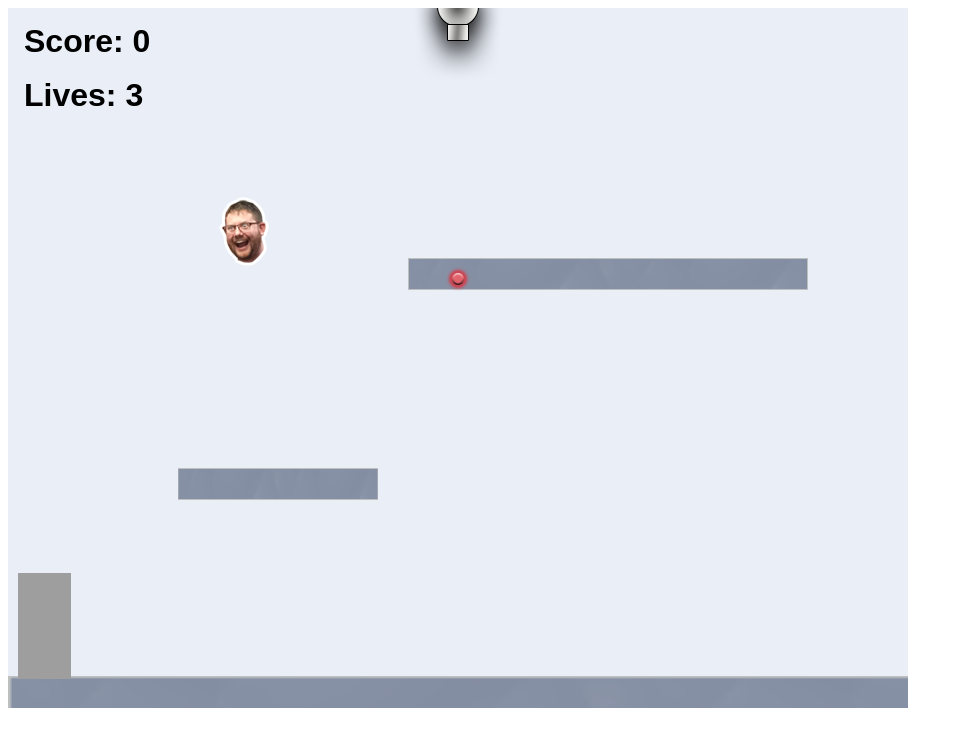
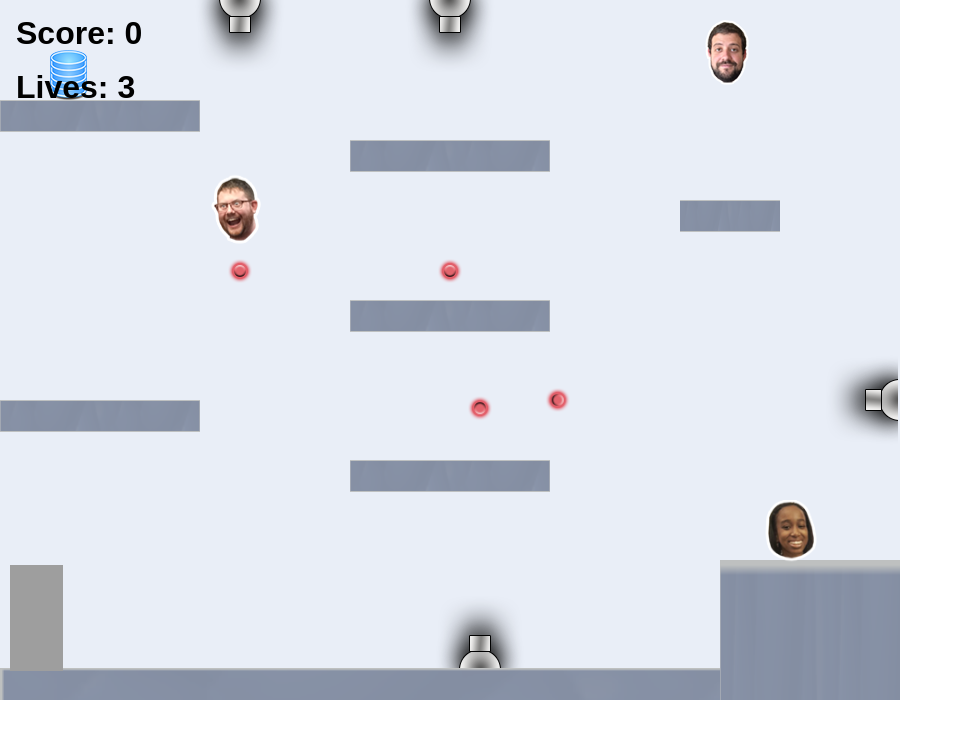
Before and after one commit to IJPolly/IJPolly.github.io, a website: page projects/platformer/index.html in a window 1280 px wide. Shown: the whole page, without its empty margins (0-971 px from the left). Drawn offline with Linux system fonts and the light colour scheme; animation ran at ten frames a second.

Commit message:
Platformer 1.0.0

```diff
--- a/projects/platformer/index.html
+++ b/projects/platformer/index.html
@@ -15,6 +15,14 @@
         <script src="js/init/collectable.js"></script>
         <script src="js/init/cannon.js"></script>
         <script src="js/init/player.js"></script>
+
+        <style>
+            body{
+                margin:0px;
+                padding:0px;
+            }
+        </style>
+
     </head>
     <body>
         <script src="js/index.js"></script>
--- a/projects/platformer/js/init/cannon.js
+++ b/projects/platformer/js/init/cannon.js
@@ -28,6 +28,11 @@
 
         // example:
         createCannon("top", 450);
+        createCannon("top", 240);
+
+        createCannon("bottom", 480);
+
+        createCannon("right", 400, 200);
 
 
         // ALL YOUR CODE GOES ABOVE HERE ///////////////////////////////////////
--- a/projects/platformer/js/init/collectable.js
+++ b/projects/platformer/js/init/collectable.js
@@ -37,7 +37,12 @@
         // ALL YOUR CODE GOES BELOW HERE ///////////////////////////////////////
 
         // example:
-        createCollectable(type.steve, 200, 170, 6, 0.7);
+        createCollectable(type.steve, 200, 170, 1, 1);
+        createCollectable(type.max, 700, 20);
+        createCollectable(type.grace, 760, 500);
+
+        createCollectable(type.db, 50, 50);
+
 
 
 
--- a/projects/platformer/js/init/platform.js
+++ b/projects/platformer/js/init/platform.js
@@ -37,8 +37,22 @@
         createPlatform(0, game.world.height - 32, 3, 2);    // DO NOT DELETE
 
         // example:
-        createPlatform(400, 250);
-        createPlatform(170, 460, 0.5);
+        createPlatform(720, 560, 0.5, 10);
+
+        createPlatform(350, 460, 0.5);
+
+        createPlatform(0, 400, 0.5);
+
+        createPlatform(350, 300, 0.5);
+
+        createPlatform(680, 200, 0.25);
+
+        createPlatform(350, 140, 0.5);
+
+        createPlatform(0, 100, 0.5);
+
+
+        // createPlatform(170, 460, 0.2);
 
         // ALL YOUR CODE GOES ABOVE HERE ///////////////////////////////////////
         ////////////////////////////////////////////////////////////////////////
```
Also changed, not shown: projects/catstagram/index.html (+1 -1 lines).
